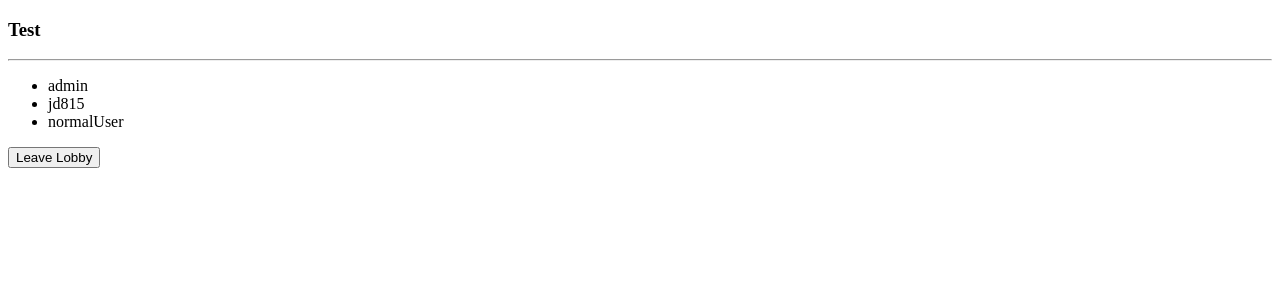
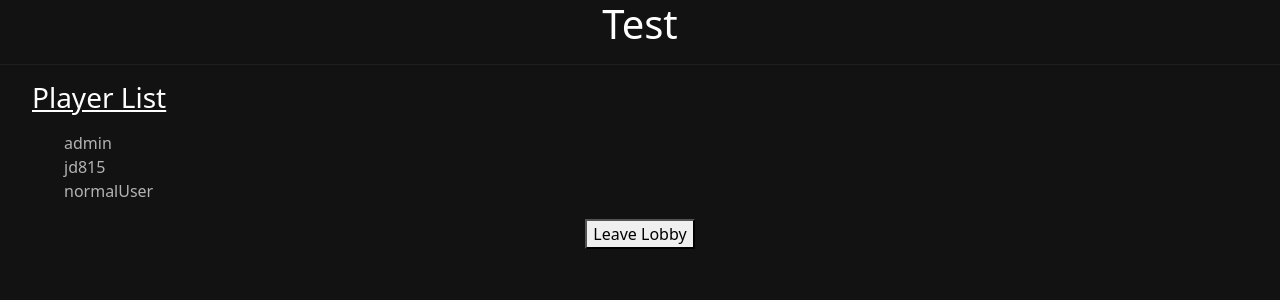
Before and after one commit to iestynlee/Group-Software-Project, a Django app: page /lobby/5/ in a window 1280 px wide. Shown: the top 300 px of the page. Run offline with Django 4.2, Linux system fonts and the light colour scheme; a user stored in the database is signed in; data comes from the database, SQL or seed files in the repository; parts of the project's set-up code (start-up, migrations or seed data) failed here and were passed over.

Commit message:
The Html change to Lobby
This shouldn't affect the game and lobby itself

```diff
--- a/game/templates/game/lobby.html
+++ b/game/templates/game/lobby.html
@@ -4,25 +4,26 @@
 	{% load game_extras %}
 	<meta charset="utf-8">
 	<meta name="viewport" content="width=device-width, initial-scale=1">
+	<link href="https://cdn.jsdelivr.net/npm/bootstrap@5.1.3/dist/css/bootstrap.min.css" rel="stylesheet" integrity="sha384-1BmE4kWBq78iYhFldvKuhfTAU6auU8tT94WrHftjDbrCEXSU1oBoqyl2QvZ6jIW3" crossorigin="anonymous">
 	<title>Lobby</title>
 </head>
-<body>
-<h3>{{ lobby.lobby_name }}</h3>
-<hr>
+<body style="background-color: #121212">
+<center><h1 style="color: white">{{ lobby.lobby_name }}</h1></center>
+<hr style="color: #404040">
 {% block content %}
 
 <!--Player list will be here-->
-
-<ul>
+<h3><u style="color: #FFFFFF"><p style="color: #FFFFFF; margin-left: 2.5%;">Player List</p></h3></u>
+<ul style="list-style-type: none; margin-left: 2.5%;">
 {% for user in users %}
-    <li>{{ user.username }}</li>
+    <li style="color: #B3B3B3">{{ user.username }}</li>
 {% endfor %}
 </ul>
 {% if request.user|not_group:"Gamemaster" %}
-<a href="/lobbies"><button>Leave Lobby</button></a>
+<center><a href="/lobbies"><button>Leave Lobby</button></a></center>
 {% endif %}
 {% if request.user|has_group:"Gamemaster" %}
-<hr>
+<hr style="color: #404040">
 <form action="" method="post">
 		{% csrf_token %}
     <button name="Start Game" value="True">Start Game</button>
```
